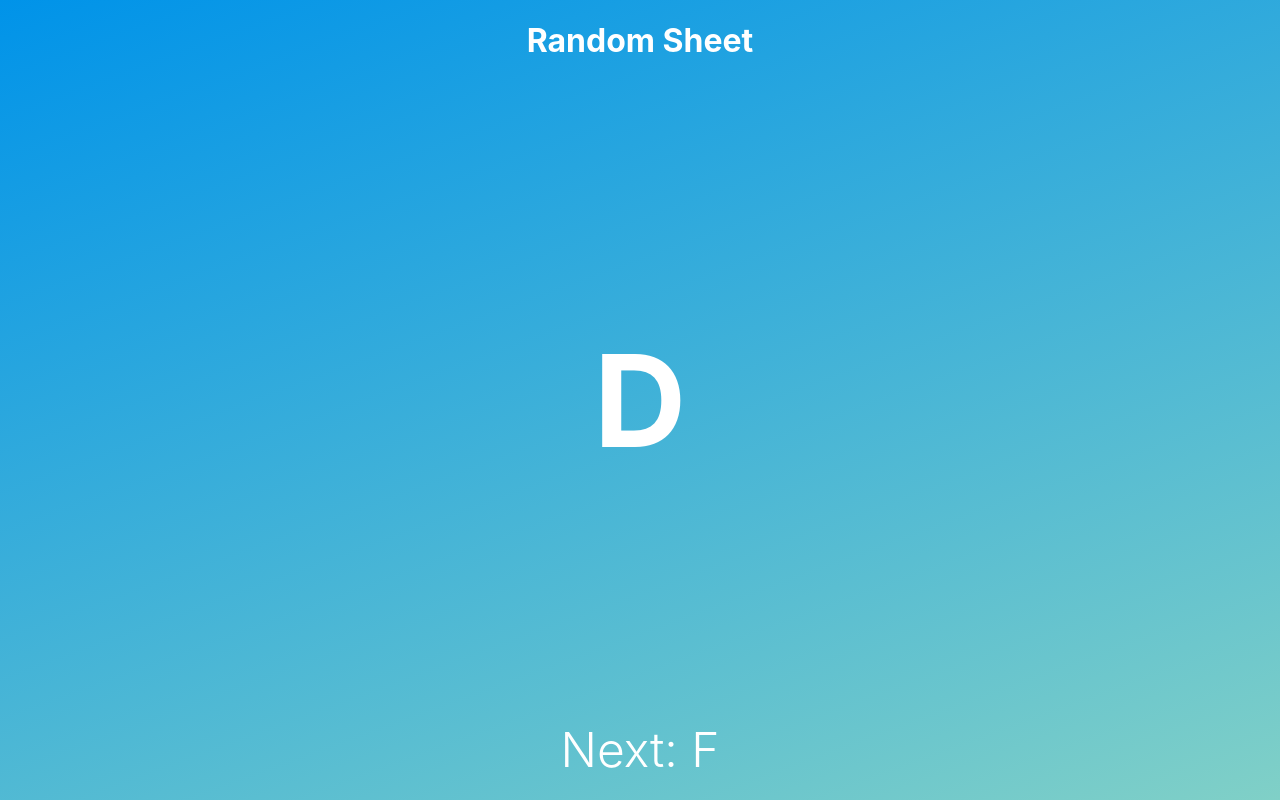
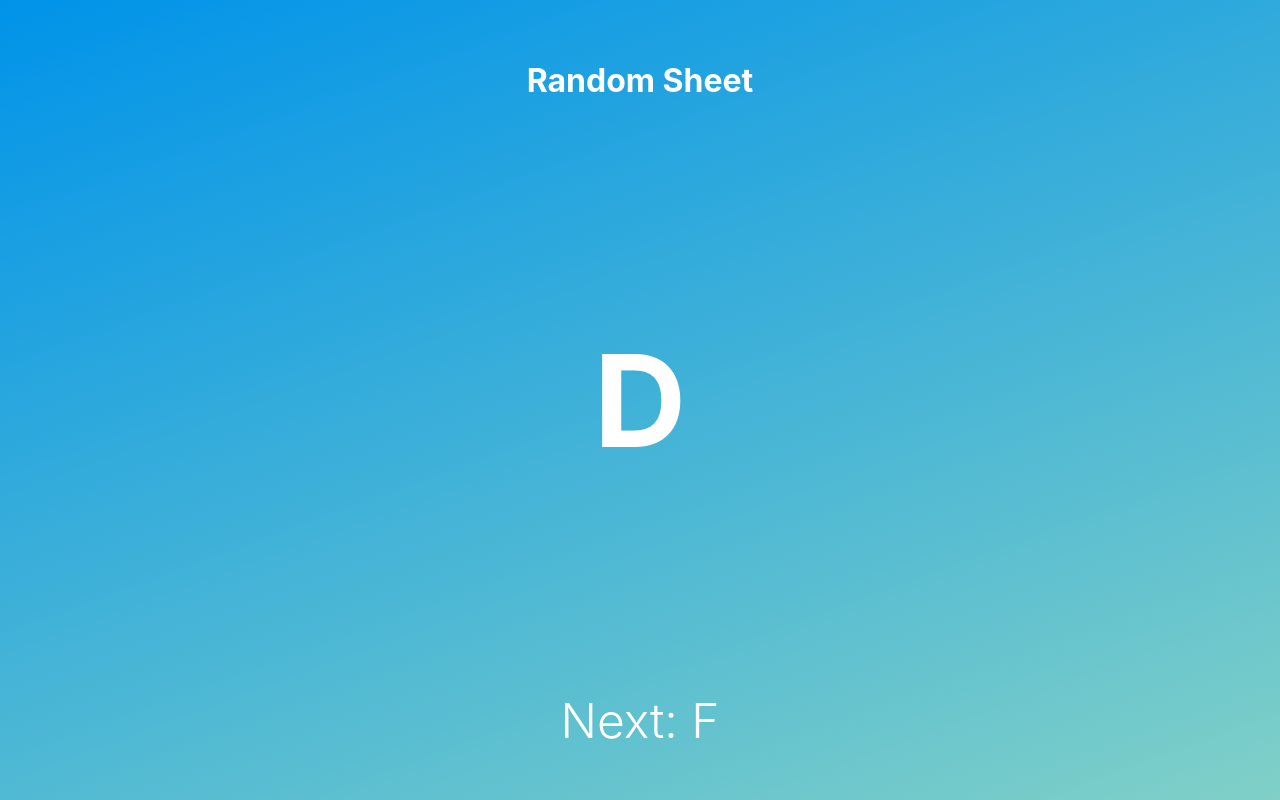
Before and after one commit to afal694/randomSheet, a React (Create React App) app: page / in a window 1280 px wide. Built offline with nearby package versions, Linux system fonts and the light colour scheme.

Commit message:
restart button

```diff
--- a/src/App.css
+++ b/src/App.css
@@ -11,7 +11,10 @@
 }
 
 .title {
-	flex: 0 1 auto;
+	flex: 0 1 20%;
+
+	display: flex;
+	align-items: center;
 }
 
 .actual-container {
@@ -27,5 +30,28 @@
 .next-container {
 	font-weight: 300;
 	font-size: 3rem;
-	flex: 0 1 10%;
+	flex: 0 1 20%;
+
+	display: flex;
+	flex-direction: column;
+	justify-content: space-around;
+	align-items: center;
+	position: relative;
 }
+
+.restart-button {
+	border: solid 1px #0c99e6;
+	border-radius: 5px;
+	background-color: white;
+	color: #57bcd2;
+	font-size: 4rem;
+
+	position: absolute;
+	top: -120px;
+	padding: 10px 28px;
+}
+
+.restart-button:hover {
+	outline: solid 2px #0c99e6;
+	cursor: pointer;
+}
--- a/src/App.js
+++ b/src/App.js
@@ -51,6 +51,18 @@ function App() {
 				<span>{`${stateNotes[indexNotes]}`}</span>
 			</div>
 			<div className="next-container">
+				{state === "end" && (
+					<button
+						className="restart-button"
+						onClick={() => {
+							timerRef.current = setInterval(() => {
+								stateIndexNotes((s) => s + 1);
+								toBeat();
+							}, [60000 / beat]);
+						}}>
+						Restart
+					</button>
+				)}
 				<span>
 					{state === "active" ? `Next: ${stateNotes[indexNotes + 1]}` : "End"}
 				</span>
```
